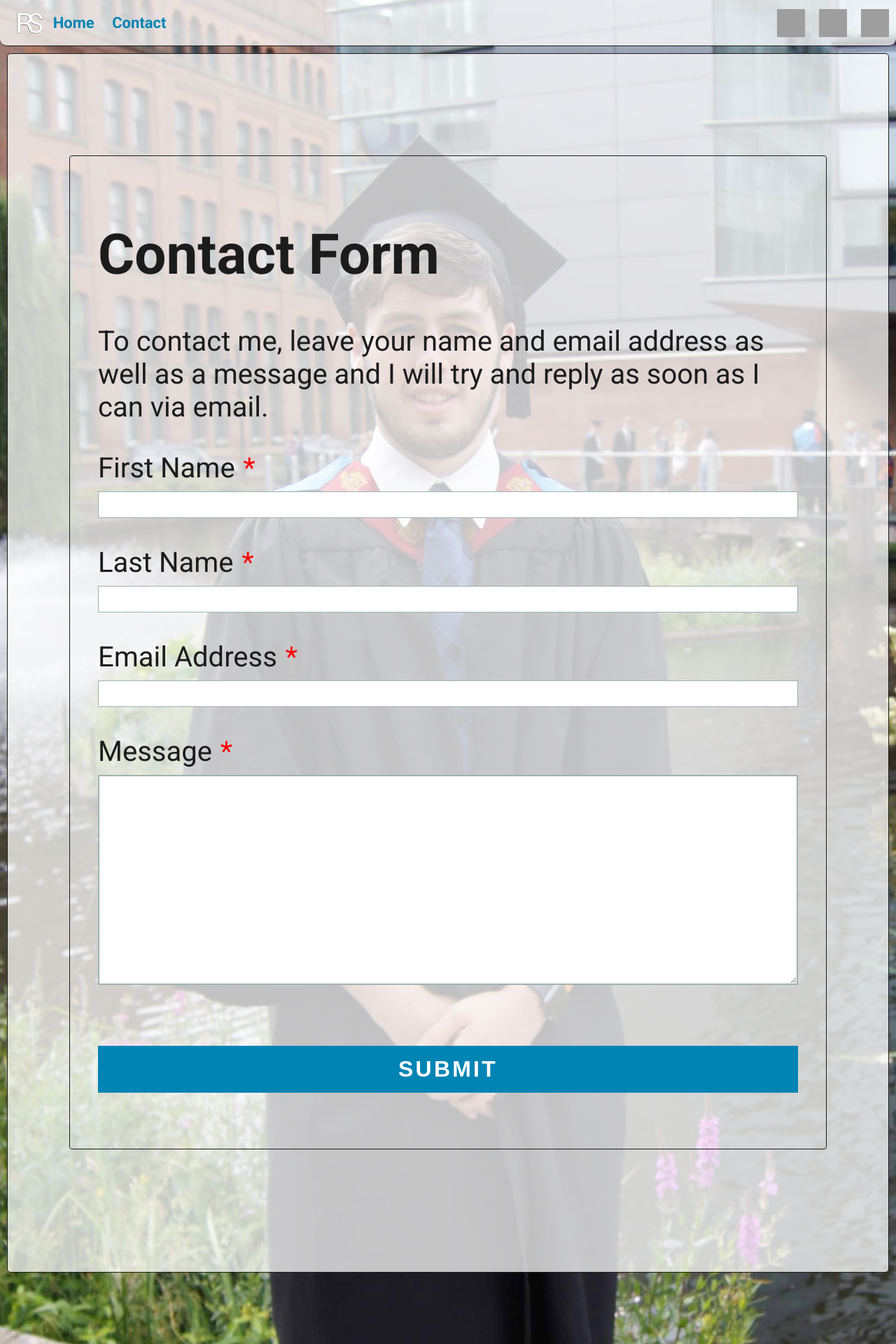
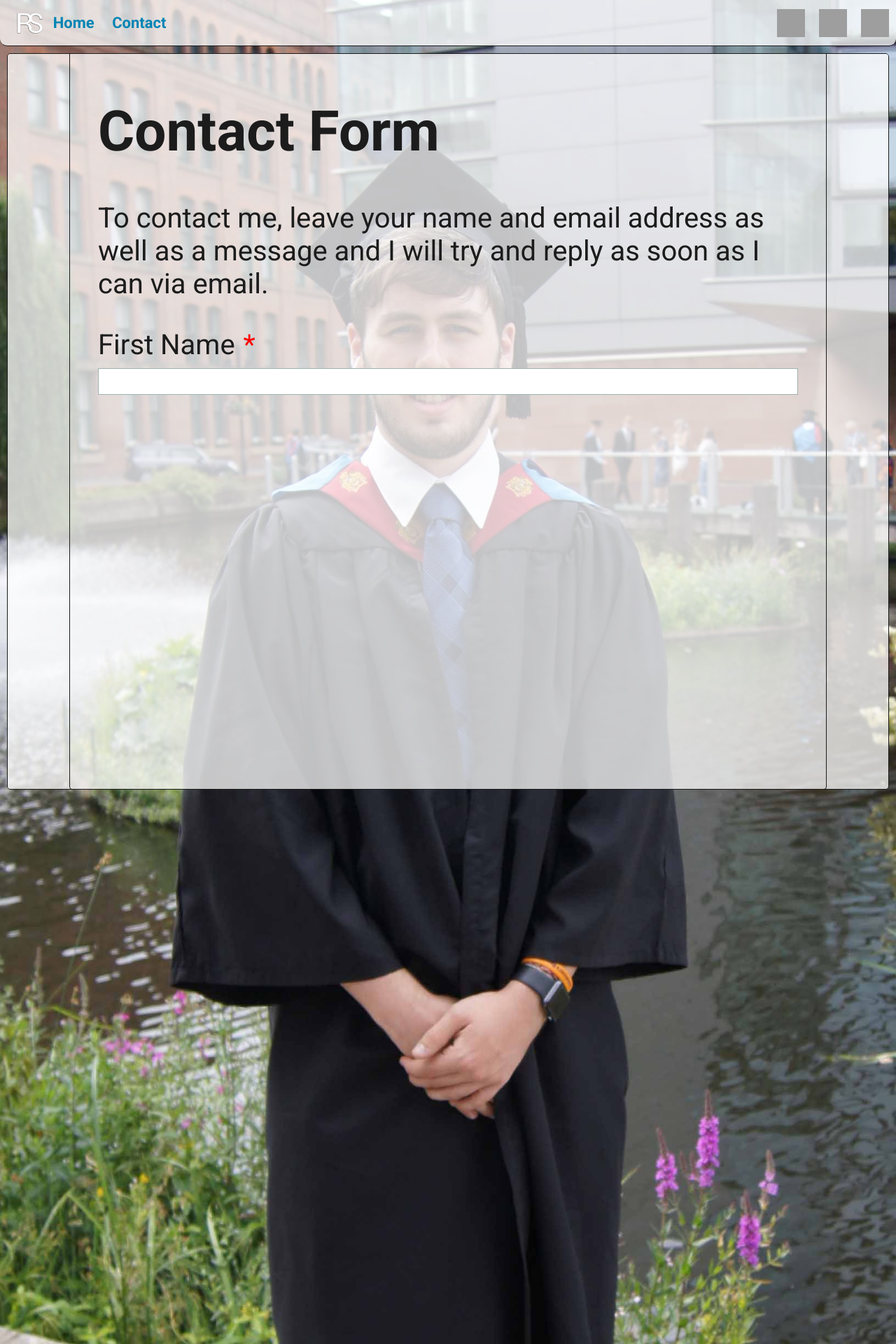
Before and after one commit to SimmsRyan97/lmonsol.github.io, a PHP site: page /contact-me.html in a window 1280 px wide. Shown: the top 1920 px of the page at 70% size. Run offline with PHP 8.4, Linux system fonts and the light colour scheme; some libraries are stand-ins or nearby versions; grey boxes are pictures that could not be loaded.

Commit message:
Update defaultStyle.css

```diff
--- a/css/defaultStyle.css
+++ b/css/defaultStyle.css
@@ -205,6 +205,7 @@ a.dark {
     overflow: auto;
     display: flex;
     align-items: center;
+	height: 1000px;
 }
 
 .wrapper.dark {
```
